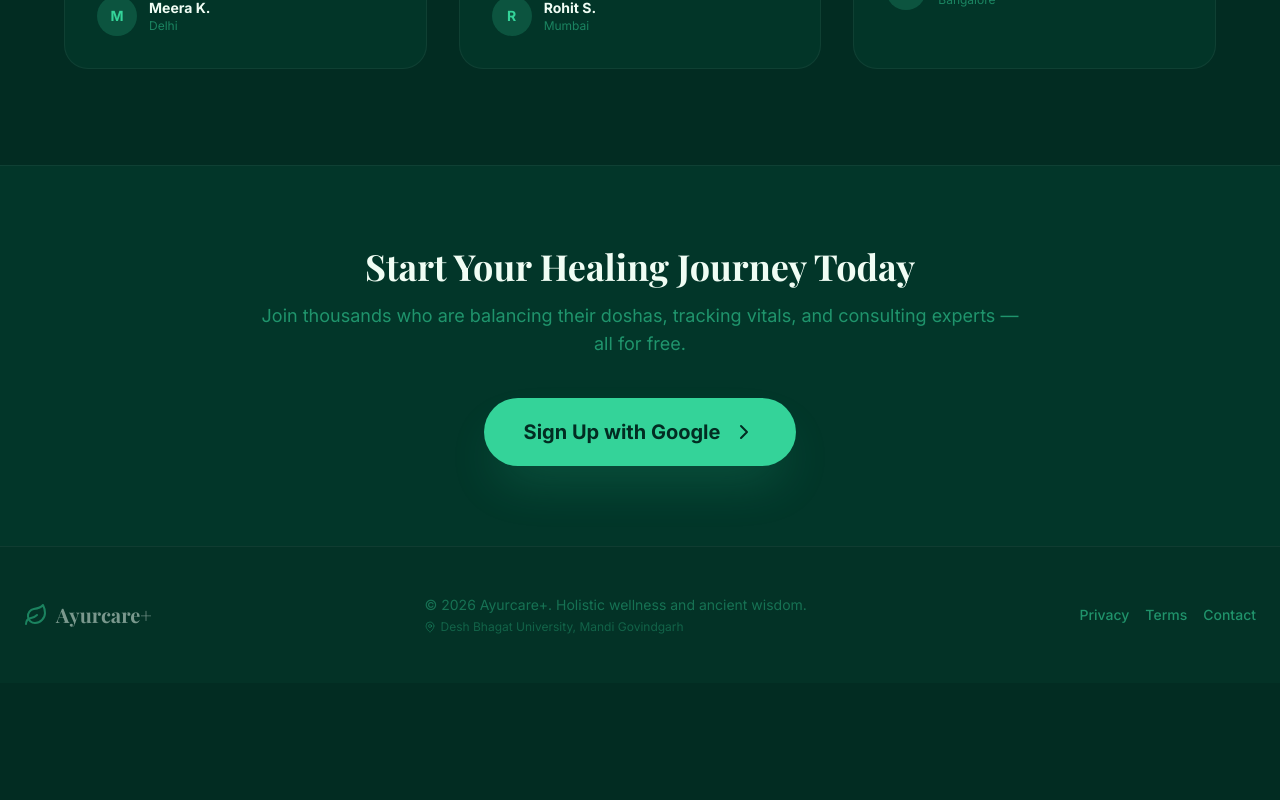
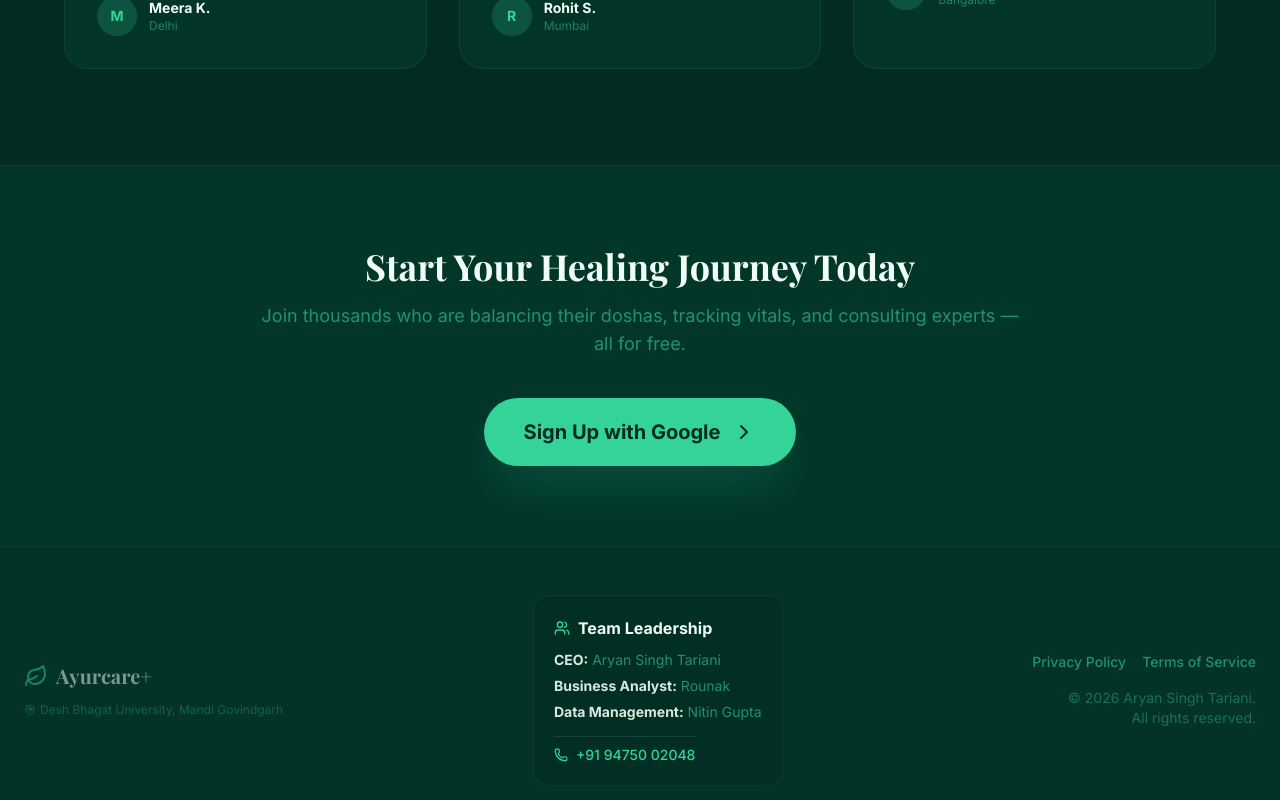
Before and after one commit to Aryan772005/Ayurcare-2-, a React (Vite) app: page / in a window 1280 px wide. Shown: the part 2727-3527 px from the top of the page. Before the commit the page ends 3410 px from the top, so only its background shows below. Built offline with nearby package versions, Linux system fonts and the light colour scheme; no server answers; a web font is replaced by a local one.

Commit message:
feat: add team members and copyright to footer

```diff
--- a/src/components/Footer.tsx
+++ b/src/components/Footer.tsx
@@ -1,29 +1,46 @@
 import React from 'react';
-import { Leaf, MapPin } from 'lucide-react';
+import { Leaf, MapPin, Phone, Users } from 'lucide-react';
 
 export default function Footer() {
   return (
-    <footer className="bg-moss/20 border-t border-white/5 py-12 px-6">
-      <div className="max-w-7xl mx-auto flex flex-col md:flex-row items-center justify-between gap-6">
-        <div className="flex items-center gap-2 opacity-50">
-          <Leaf size={24} className="text-emerald-accent" />
-          <span className="font-display font-bold text-xl text-cream">Ayurcare+</span>
-        </div>
+    <footer className="bg-moss/20 border-t border-white/5 py-12 px-6 mt-auto">
+      <div className="max-w-7xl mx-auto flex flex-col md:flex-row items-center justify-between gap-8 md:gap-6">
 
-        <div className="text-center md:text-left">
-          <p className="text-sm text-emerald-accent/40">
-            &copy; {new Date().getFullYear()} Ayurcare+. Holistic wellness and ancient wisdom.
-          </p>
-          <p className="text-xs text-emerald-accent/30 flex items-center justify-center md:justify-start gap-1 mt-1">
+        {/* Brand & Location */}
+        <div className="flex flex-col items-center md:items-start gap-2">
+          <div className="flex items-center gap-2 opacity-50">
+            <Leaf size={24} className="text-emerald-accent" />
+            <span className="font-display font-bold text-xl text-cream">Ayurcare+</span>
+          </div>
+          <p className="text-xs text-emerald-accent/30 flex items-center gap-1 mt-1">
             <MapPin size={12} /> Desh Bhagat University, Mandi Govindgarh
           </p>
         </div>
 
-        <div className="flex items-center gap-4 text-sm font-medium text-emerald-accent/60">
-          <a href="#" className="hover:text-emerald-accent transition-colors">Privacy</a>
-          <a href="#" className="hover:text-emerald-accent transition-colors">Terms</a>
-          <a href="#" className="hover:text-emerald-accent transition-colors">Contact</a>
+        {/* Core Team Details */}
+        <div className="flex flex-col items-center md:items-start text-sm text-emerald-accent/60 gap-1.5 bg-forest/40 p-5 rounded-2xl border border-white/5 shadow-inner">
+          <p className="flex items-center gap-2 font-bold text-cream mb-1 text-base">
+            <Users size={16} className="text-emerald-accent" /> Team Leadership
+          </p>
+          <p><strong className="text-cream/90">CEO:</strong> Aryan Singh Tariani</p>
+          <p><strong className="text-cream/90">Business Analyst:</strong> Rounak</p>
+          <p><strong className="text-cream/90">Data Management:</strong> Nitin Gupta</p>
+          <a href="tel:+919475002048" className="flex items-center gap-2 mt-2 pt-2 border-t border-white/10 text-emerald-accent hover:text-white transition-colors font-medium">
+            <Phone size={14} /> +91 94750 02048
+          </a>
         </div>
+
+        {/* Copyright & Links */}
+        <div className="text-center md:text-right flex flex-col items-center md:items-end gap-4">
+          <div className="flex items-center gap-4 text-sm font-medium text-emerald-accent/60">
+            <a href="#" className="hover:text-emerald-accent transition-colors">Privacy Policy</a>
+            <a href="#" className="hover:text-emerald-accent transition-colors">Terms of Service</a>
+          </div>
+          <p className="text-sm text-emerald-accent/40">
+            &copy; {new Date().getFullYear()} Aryan Singh Tariani.<br />All rights reserved.
+          </p>
+        </div>
+
       </div>
     </footer>
   );
```
